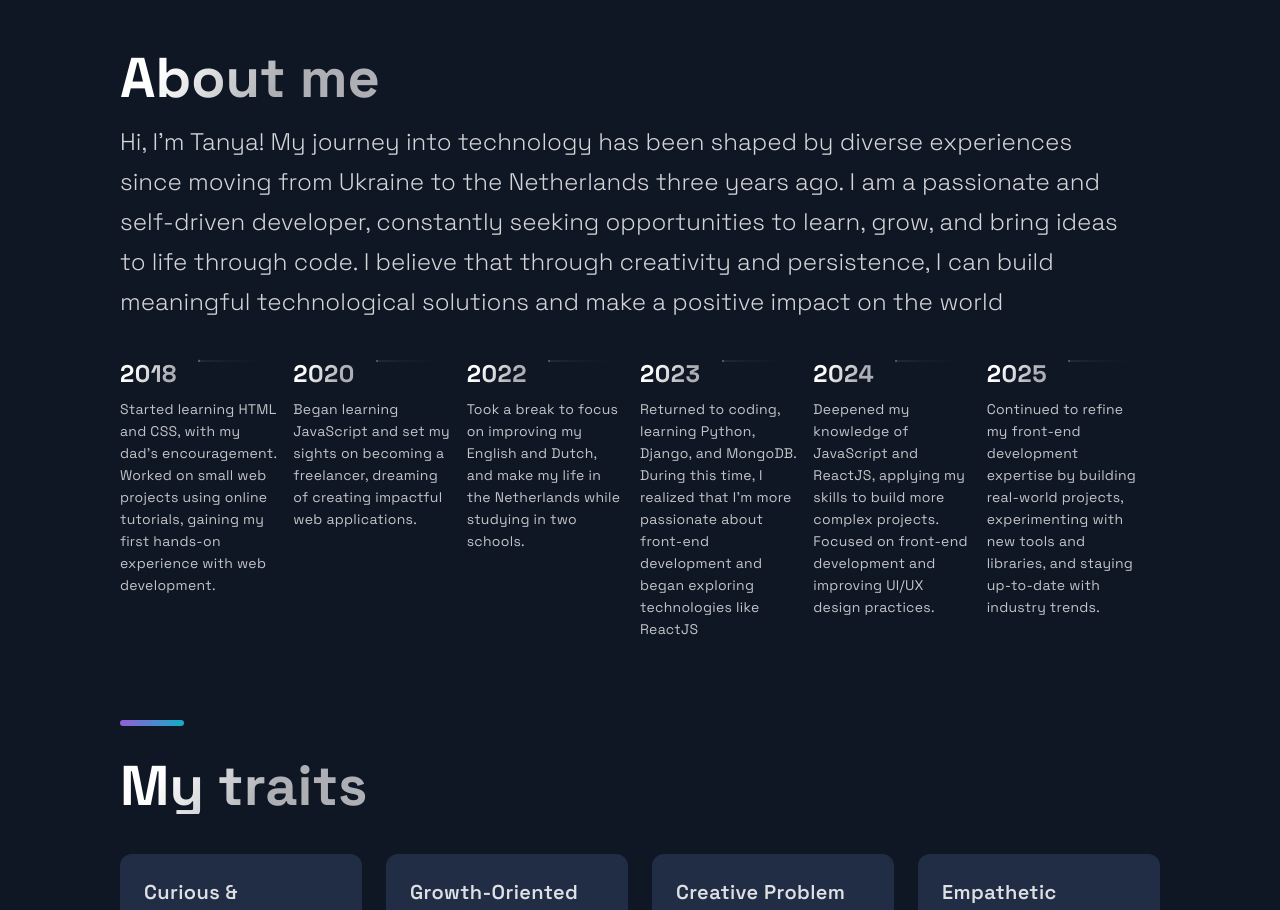
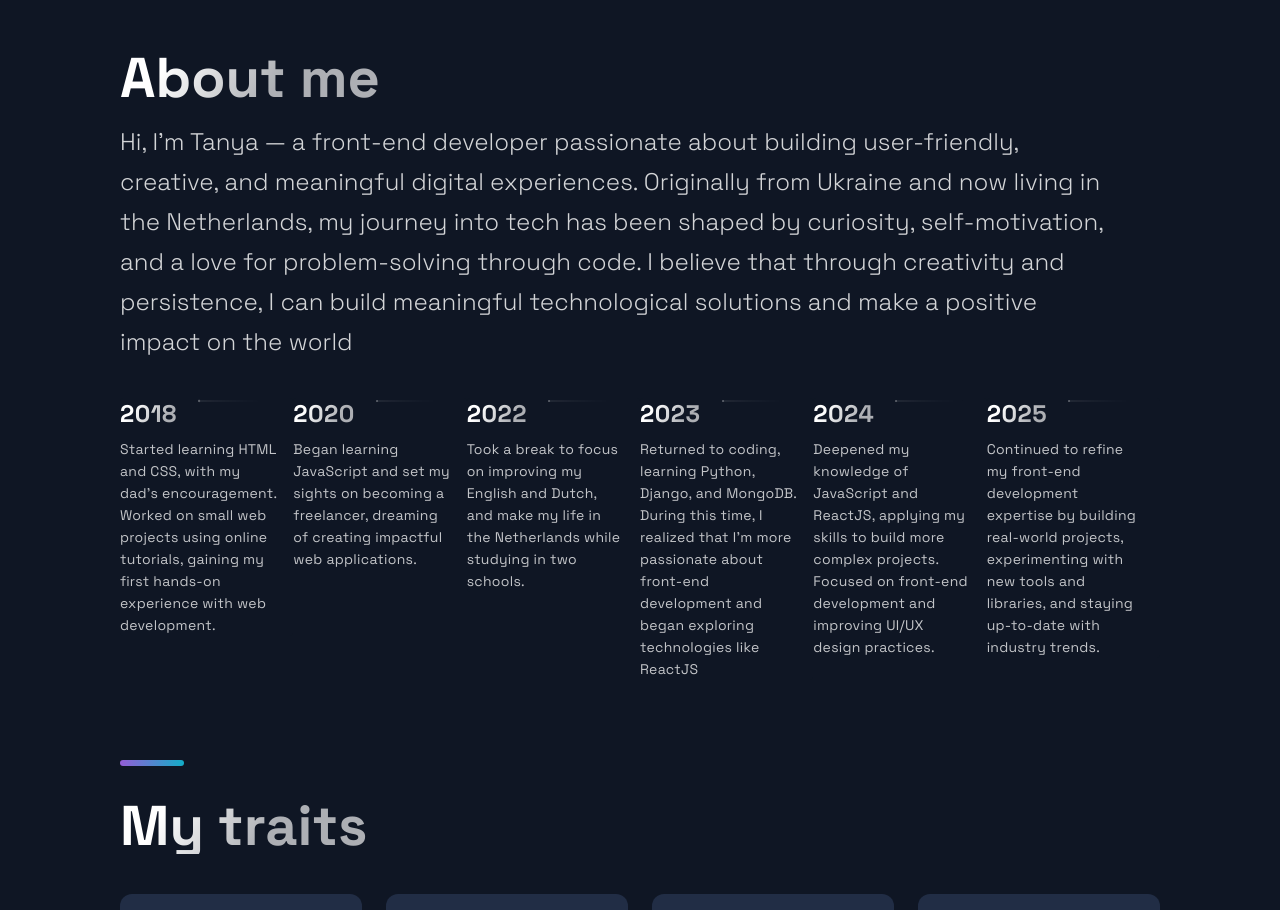
Before and after one commit to MrsMlynchik/Portfolio, a Next.js app: page / in a window 1280 px wide. Shown: the part 2640-3550 px from the top of the page. Built offline with nearby package versions, Linux system fonts and the light colour scheme.

Commit message:
Update TimeLine.js

```diff
--- a/src/components/TimeLine/TimeLine.js
+++ b/src/components/TimeLine/TimeLine.js
@@ -45,7 +45,7 @@ const Timeline = () => {
     <Section id='about'>
       <SectionTitle>About me</SectionTitle>
       <SectionText>
-     Hi, I'm Tanya! My journey into technology has been shaped by diverse experiences since moving from Ukraine to the Netherlands three years ago. I am a passionate and self-driven developer, constantly seeking opportunities to learn, grow, and bring ideas to life through code. I believe that through creativity and persistence, I can build meaningful technological solutions and make a positive impact on the world
+     Hi, I'm Tanya — a front-end developer passionate about building user-friendly, creative, and meaningful digital experiences. Originally from Ukraine and now living in the Netherlands, my journey into tech has been shaped by curiosity, self-motivation, and a love for problem-solving through code. I believe that through creativity and persistence, I can build meaningful technological solutions and make a positive impact on the world
       </SectionText>
       <CarouselContainer ref={carouselRef} onScroll={handleScroll}>
         <>
```
